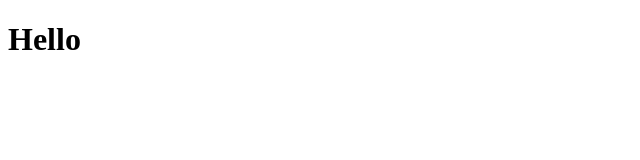
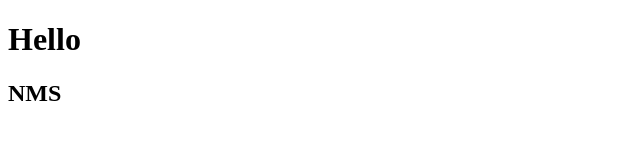
Before and after one commit to JezzinniBenito/samplepub, a website: page helloNMS/views/index.html in a window 1280 px wide. Shown: the full height of the page, 0-640 px from the left. Drawn offline with Linux system fonts and the light colour scheme.

Commit message:
Update index.html

```diff
--- a/helloNMS/views/index.html
+++ b/helloNMS/views/index.html
@@ -7,5 +7,9 @@
         <h1>
             Hello
         </h1>
+        <h2>
+            NMS
+        </h2>
+
     </body>
 </html>
```
